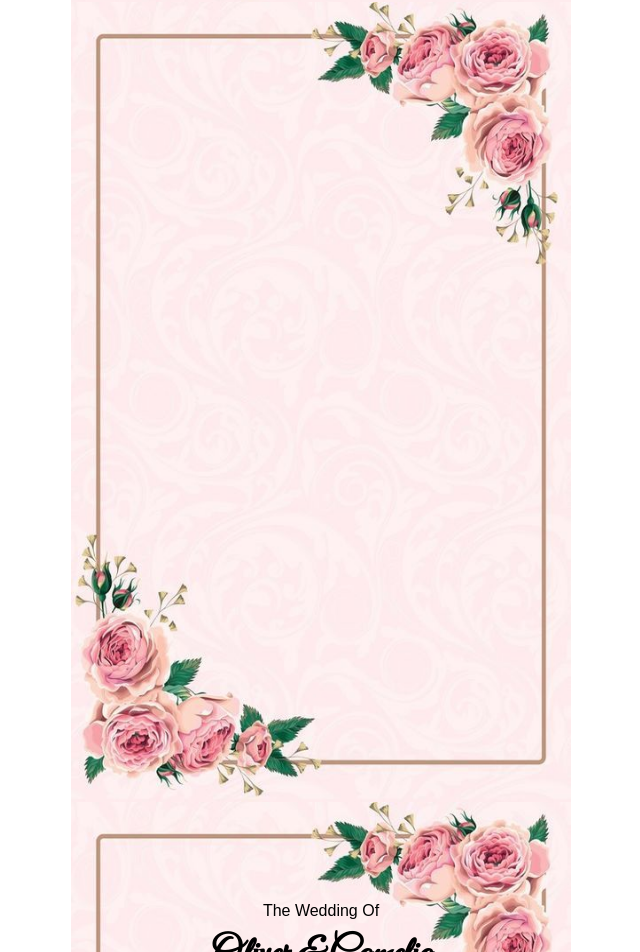
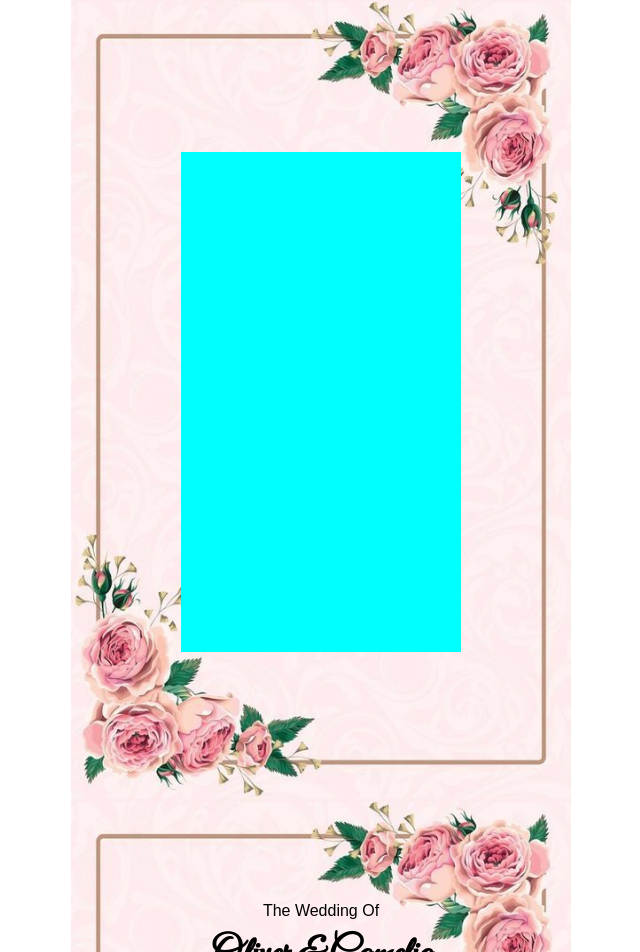
Before and after one commit to NelsenJ/undangan, a plain HTML site: page wedding.html in a window 1280 px wide. Shown: the part 2398-3350 px from the top of the page, without its empty margins (319-959 px from the left). Drawn offline with Linux system fonts and the light colour scheme.

Commit message:
almost final donee

```diff
--- a/style.css
+++ b/style.css
@@ -165,15 +165,6 @@ div.three div.salam p{
     font-size: 15px;
 }
 
-div.four div.photo{
-    width: 280px;
-    height: 500px;
-    display: flex;
-    flex-direction: column;
-    align-items: center;
-    justify-content: space-evenly;
-}
-
 div.five div.box{
     width: 80%;
     height: 75vh;
@@ -253,3 +244,10 @@ div.five div.box div.countdown div.space{
 div.five div.box div.countdown div.time div.label {
     font-size: 13px;
 }
+
+div.four div.photo{
+    width: 280px;
+    height: 500px;
+    display: grid;
+    background-color: aqua;
+}
```
